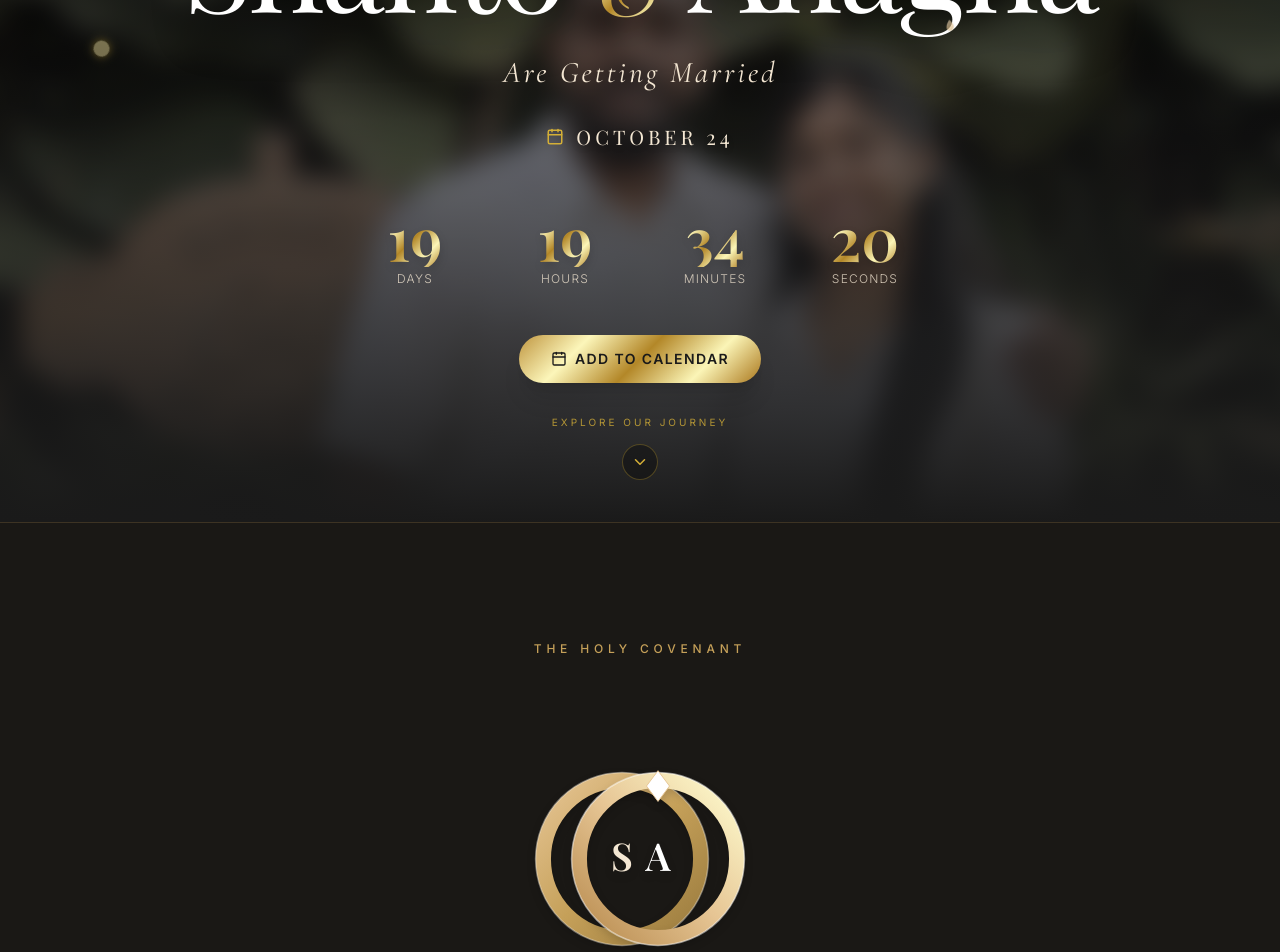
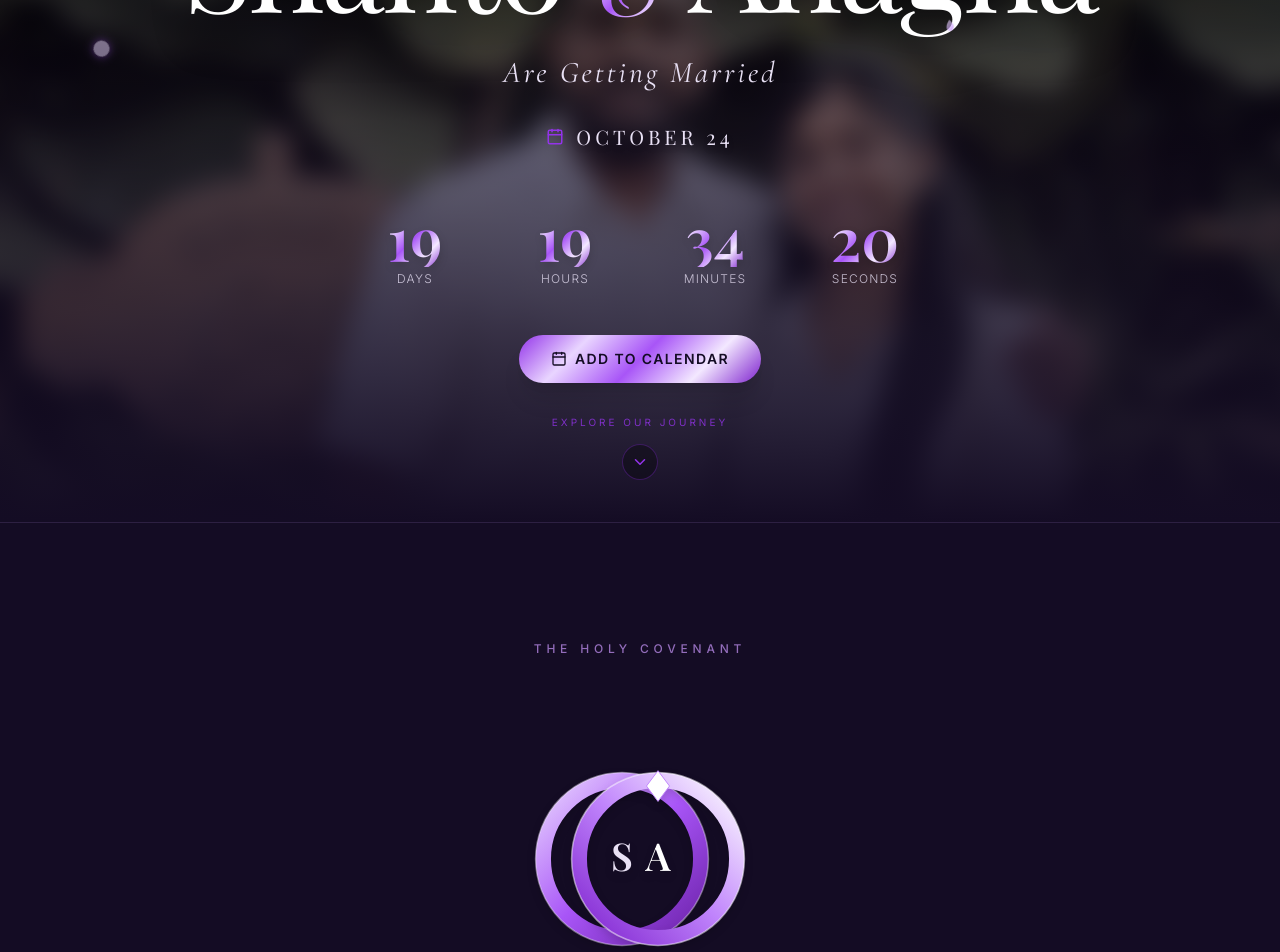
Before and after one commit to iam-alenjoseph/weddingcard, a React (Vite) app: page / in a window 1280 px wide. Shown: the part 280-1232 px from the top of the page. Built offline with nearby package versions, Linux system fonts and the light colour scheme; a web font is replaced by a local one.

Commit message:
Update theme from Gold & White to elegant Lavender & White

```diff
--- a/src/components/FallingPetals.jsx
+++ b/src/components/FallingPetals.jsx
@@ -41,23 +41,23 @@ const FallingPetals = () => {
           className="absolute pointer-events-none"
         >
           {p.isPetal ? (
-            // Soft Rose Petal SVG
+            // Lavender Rose Petal SVG
             <svg viewBox="0 0 30 30" fill="none" xmlns="http://www.w3.org/2000/svg" className="w-full h-full filter drop-shadow-sm opacity-75">
               <path
                 d="M15 3C20 8 27 12 25 20C23 28 15 28 12 24C9 20 10 12 15 3Z"
-                fill="url(#petalGradient)"
+                fill="url(#lavenderPetalGradient)"
               />
               <defs>
-                <linearGradient id="petalGradient" x1="0" y1="0" x2="1" y2="1">
-                  <stop offset="0%" stopColor="#F7E7CE" />
-                  <stop offset="50%" stopColor="#E6C594" />
-                  <stop offset="100%" stopColor="#C5A059" />
+                <linearGradient id="lavenderPetalGradient" x1="0" y1="0" x2="1" y2="1">
+                  <stop offset="0%" stopColor="#F3E8FF" />
+                  <stop offset="50%" stopColor="#D8B4FE" />
+                  <stop offset="100%" stopColor="#A855F7" />
                 </linearGradient>
               </defs>
             </svg>
           ) : (
-            // Golden Sparkle Star
-            <div className="w-full h-full rounded-full bg-gold-light/80 shadow-[0_0_8px_rgba(212,175,55,0.8)] animate-pulse" />
+            // Lavender Sparkle Star
+            <div className="w-full h-full rounded-full bg-purple-200/90 shadow-[0_0_8px_rgba(168,85,247,0.8)] animate-pulse" />
           )}
         </motion.div>
       ))}
--- a/src/components/RingsAnimation.jsx
+++ b/src/components/RingsAnimation.jsx
@@ -8,8 +8,6 @@ const RingsAnimation = () => {
     target: containerRef,
     offset: ["start end", "end start"]
   });
-
-
 
   // Parallax convergence: Ring S (left) and Ring A (right) approach & interlock gracefully
   const ringLeftX = useTransform(scrollYProgress, [0.1, 0.5], ["-35vw", "-18px"]);
@@ -25,10 +23,8 @@ const RingsAnimation = () => {
   return (
     <section
       ref={containerRef}
-      className="relative min-h-screen w-full flex flex-col items-center justify-center bg-[#1A1815] text-white overflow-hidden py-28 border-y border-champagne-dark/20"
+      className="relative min-h-screen w-full flex flex-col items-center justify-center bg-[#140C24] text-white overflow-hidden py-28 border-y border-champagne-dark/20"
     >
-
-
       {/* Title Tag */}
       <motion.div
         initial={{ opacity: 0, y: -20 }}
@@ -52,21 +48,21 @@ const RingsAnimation = () => {
         >
           <svg viewBox="0 0 100 100" className="w-full h-full">
             <defs>
-              <linearGradient id="ringMatteGold" x1="0%" y1="0%" x2="100%" y2="100%">
-                <stop offset="0%" stopColor="#E6C594" />
-                <stop offset="50%" stopColor="#C5A059" />
-                <stop offset="100%" stopColor="#997A3D" />
+              <linearGradient id="ringMatteLavender" x1="0%" y1="0%" x2="100%" y2="100%">
+                <stop offset="0%" stopColor="#E9D5FF" />
+                <stop offset="50%" stopColor="#A855F7" />
+                <stop offset="100%" stopColor="#6B21A8" />
               </linearGradient>
             </defs>
-            {/* Outer Gold Band */}
-            <circle cx="50" cy="50" r="41" fill="none" stroke="url(#ringMatteGold)" strokeWidth="8" />
-            <circle cx="50" cy="50" r="45" fill="none" stroke="#F5EFE6" strokeWidth="0.8" strokeOpacity="0.4" />
+            {/* Outer Lavender Band */}
+            <circle cx="50" cy="50" r="41" fill="none" stroke="url(#ringMatteLavender)" strokeWidth="8" />
+            <circle cx="50" cy="50" r="45" fill="none" stroke="#F4EFF9" strokeWidth="0.8" strokeOpacity="0.4" />
             {/* Monogram S */}
             <text
               x="50"
               y="56"
               textAnchor="middle"
-              fill="#F4E7D3"
+              fill="#E9E1F5"
               fontSize="20"
               fontFamily="Playfair Display"
               fontWeight="600"
@@ -83,18 +79,18 @@ const RingsAnimation = () => {
         >
           <svg viewBox="0 0 100 100" className="w-full h-full">
             <defs>
-              <linearGradient id="ringRoseGold" x1="100%" y1="0%" x2="0%" y2="100%">
-                <stop offset="0%" stopColor="#FFFDD0" />
-                <stop offset="50%" stopColor="#E6C594" />
-                <stop offset="100%" stopColor="#B78A4D" />
+              <linearGradient id="ringLavenderSparkle" x1="100%" y1="0%" x2="0%" y2="100%">
+                <stop offset="0%" stopColor="#FFFFFF" />
+                <stop offset="50%" stopColor="#C084FC" />
+                <stop offset="100%" stopColor="#7E22CE" />
               </linearGradient>
             </defs>
-            {/* Outer Gold Band */}
-            <circle cx="50" cy="50" r="41" fill="none" stroke="url(#ringRoseGold)" strokeWidth="8" />
+            {/* Outer Lavender Band */}
+            <circle cx="50" cy="50" r="41" fill="none" stroke="url(#ringLavenderSparkle)" strokeWidth="8" />
             <circle cx="50" cy="50" r="45" fill="none" stroke="#FFFFFF" strokeWidth="0.8" strokeOpacity="0.5" />
 
             {/* Solitaire Diamond Setting */}
-            <polygon points="50,4 56,12 50,20 44,12" fill="#FFFFFF" stroke="#E6C594" strokeWidth="0.5" />
+            <polygon points="50,4 56,12 50,20 44,12" fill="#FFFFFF" stroke="#C084FC" strokeWidth="0.5" />
 
             {/* Monogram A */}
             <text
--- a/src/index.css
+++ b/src/index.css
@@ -1,18 +1,18 @@
 @import "tailwindcss";
 
 @theme {
-  --color-ivory: #FAF8F5;
-  --color-cream: #F5EFE6;
-  --color-champagne: #F4E7D3;
-  --color-champagne-dark: #C5A059;
-  --color-gold: #D4AF37;
-  --color-gold-light: #F9E79F;
-  --color-gold-dark: #A07828;
-  --color-rose-gold: #B76E79;
-  --color-emerald-dark: #0D2818;
-  --color-charcoal: #1A1A1A;
-  --color-text-main: #2C2C2C;
-  --color-text-muted: #6B6B6B;
+  --color-ivory: #FAF7FD;
+  --color-cream: #F4EFF9;
+  --color-champagne: #E9E1F5;
+  --color-champagne-dark: #936DBB;
+  --color-gold: #9333EA;
+  --color-gold-light: #E9D5FF;
+  --color-gold-dark: #7E22CE;
+  --color-rose-gold: #C084FC;
+  --color-emerald-dark: #1A0933;
+  --color-charcoal: #140C24;
+  --color-text-main: #231638;
+  --color-text-muted: #6E5B88;
   --font-sans: 'Inter', system-ui, sans-serif;
   --font-serif: 'Playfair Display', Georgia, serif;
   --font-cormorant: 'Cormorant Garamond', serif;
@@ -45,31 +45,31 @@ html {
 }
 
 .gold-gradient-text {
-  background: linear-gradient(135deg, #BF953F 0%, #FCF6BA 25%, #B38728 50%, #FBF5B7 75%, #AA771C 100%);
+  background: linear-gradient(135deg, #9333EA 0%, #E9D5FF 25%, #A855F7 50%, #F3E8FF 75%, #7E22CE 100%);
   -webkit-background-clip: text;
   -webkit-text-fill-color: transparent;
 }
 
 .gold-gradient-bg {
-  background: linear-gradient(135deg, #BF953F 0%, #FCF6BA 25%, #B38728 50%, #FBF5B7 75%, #AA771C 100%);
+  background: linear-gradient(135deg, #9333EA 0%, #E9D5FF 25%, #A855F7 50%, #F3E8FF 75%, #7E22CE 100%);
 }
 
 .gold-border-gradient {
-  border-image: linear-gradient(to right, #BF953F, #FCF6BA, #B38728, #AA771C) 1;
+  border-image: linear-gradient(to right, #9333EA, #E9D5FF, #A855F7, #7E22CE) 1;
 }
 
 .glass-card {
-  background: rgba(255, 255, 255, 0.75);
+  background: rgba(255, 255, 255, 0.85);
   backdrop-filter: blur(12px);
   -webkit-backdrop-filter: blur(12px);
-  border: 1px solid rgba(197, 160, 89, 0.25);
+  border: 1px solid rgba(147, 51, 234, 0.2);
 }
 
 .glass-card-dark {
-  background: rgba(20, 20, 20, 0.75);
+  background: rgba(20, 12, 36, 0.8);
   backdrop-filter: blur(12px);
   -webkit-backdrop-filter: blur(12px);
-  border: 1px solid rgba(197, 160, 89, 0.3);
+  border: 1px solid rgba(147, 51, 234, 0.3);
 }
 
 /* Soft floating animations */
```
